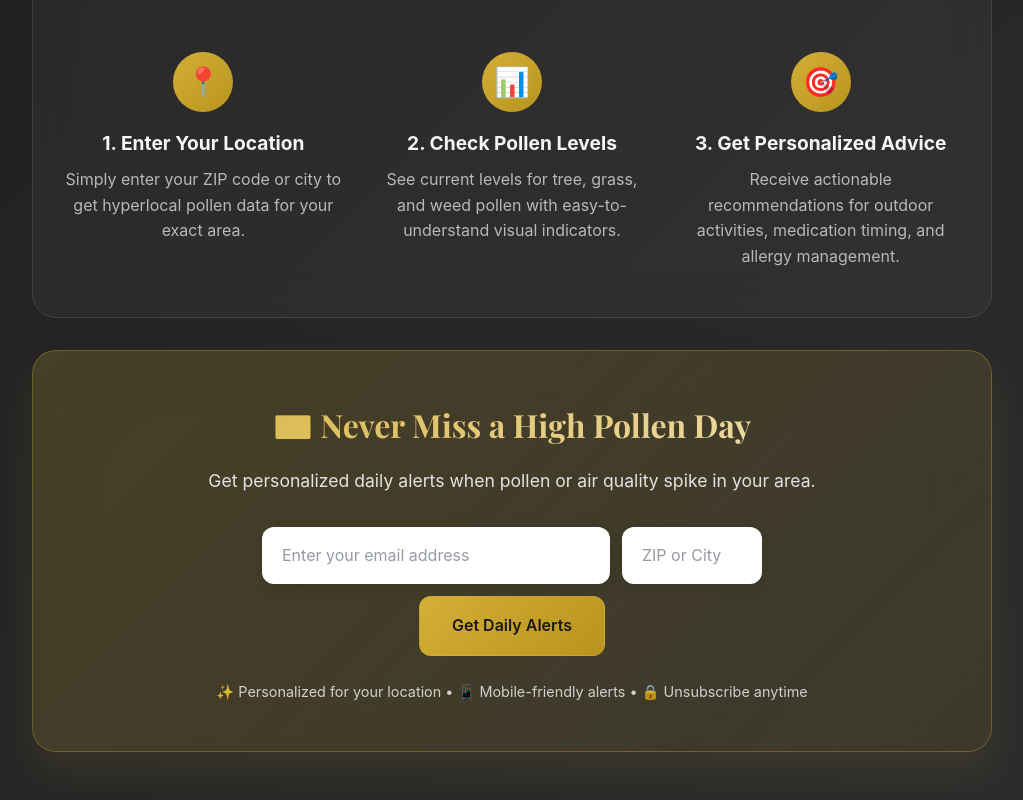
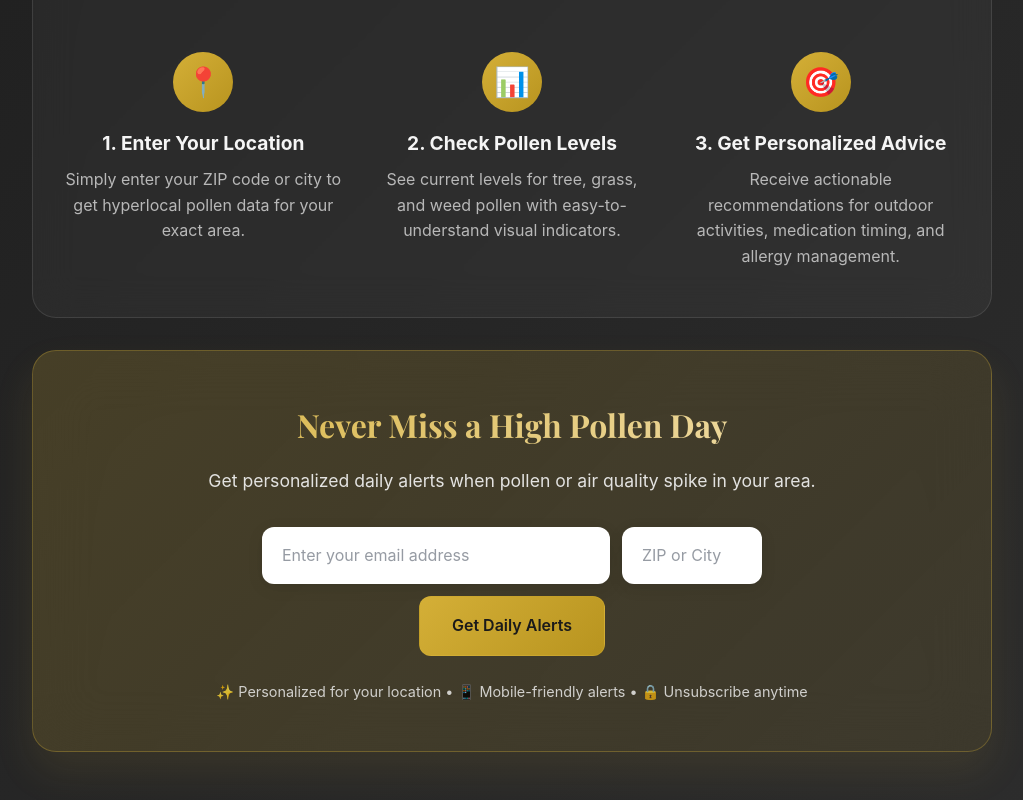
Before and after one commit to shwnhll/mypollenpal, a Next.js app: page / in a window 1280 px wide. Shown: the part 1453-2253 px from the top of the page, without its empty margins (128-1151 px from the left). Built offline with nearby package versions, Linux system fonts and the light colour scheme.

Commit message:
Update page.tsx

```diff
--- a/app/page.tsx
+++ b/app/page.tsx
@@ -1622,7 +1622,7 @@ const updateForecast = (forecast: any[]) => {
     WebkitTextFillColor: 'transparent',
     backgroundClip: 'text'
   }}>
-    📧 Never Miss a High Pollen Day
+    Never Miss a High Pollen Day
   </h2>
             <p style={{
               fontSize: '1.1rem',
```
